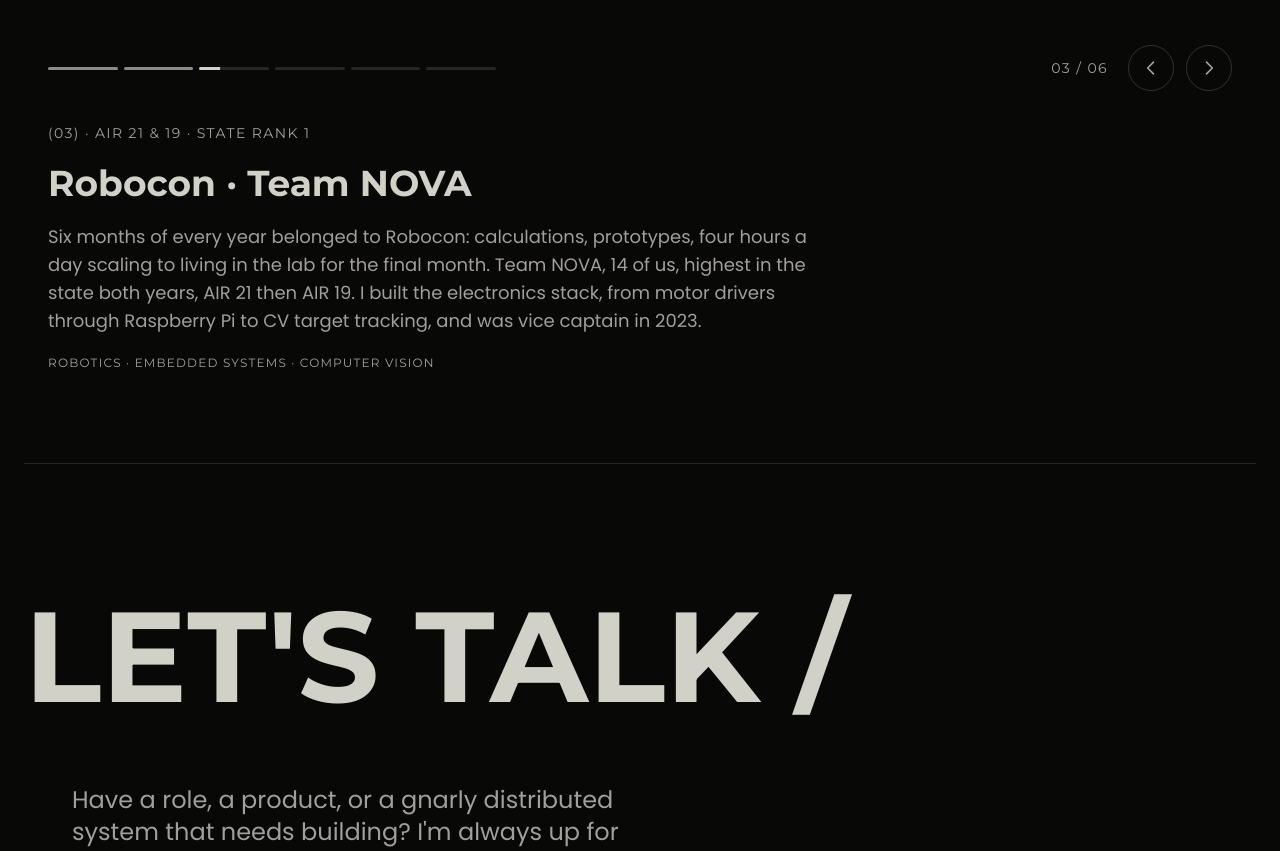
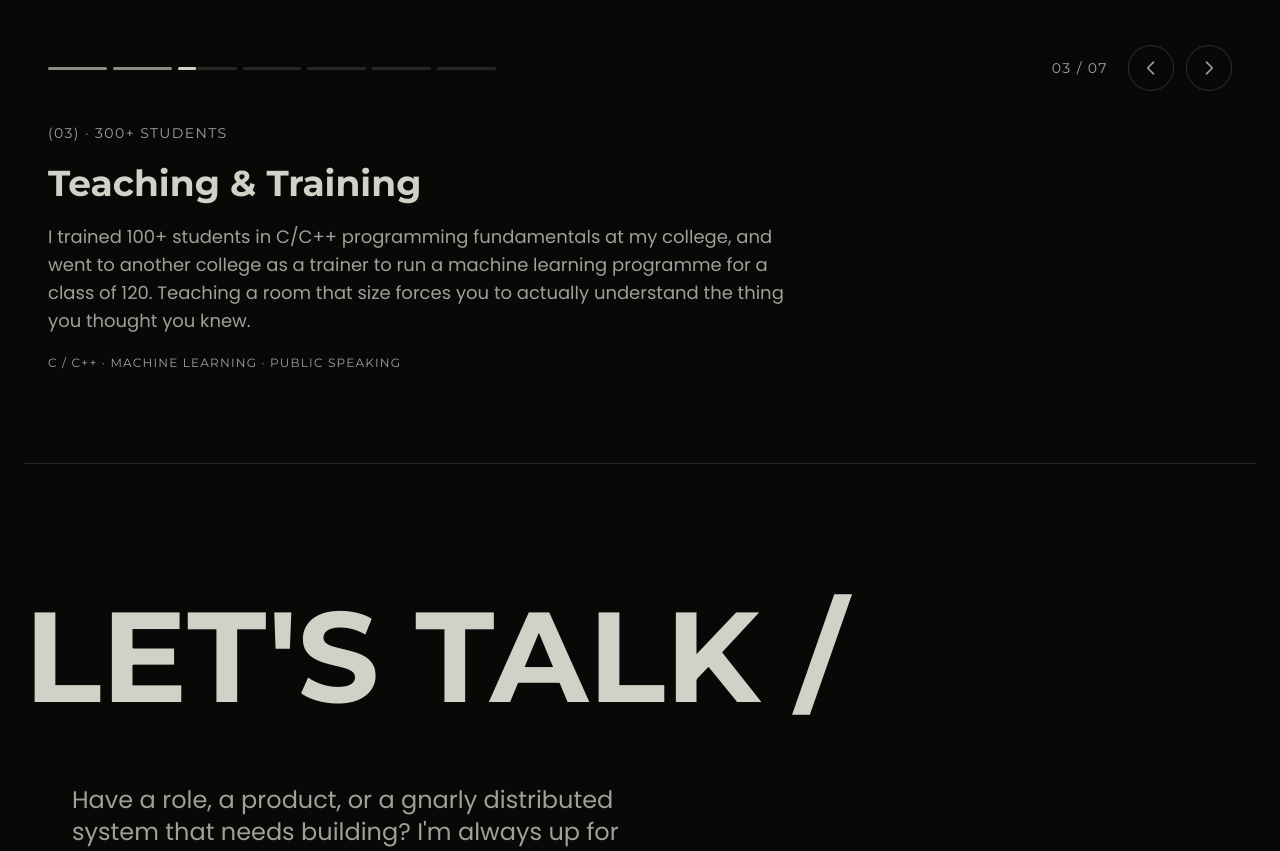
Before and after one commit to Goutham0110/portfolio, a Next.js app: page /portfolio/ in a window 1280 px wide. Shown: the part 6740-7591 px from the top of the page. Built offline with nearby package versions, Linux system fonts and the light colour scheme.

Commit message:
aluminee mentorship program added

```diff
--- a/src/app/sections/what-else.tsx
+++ b/src/app/sections/what-else.tsx
@@ -9,10 +9,10 @@
 const entries = [
     {
         number: "(01)",
-        title: "Teaching & Training",
-        context: "300+ students",
-        description: "I trained 100+ students in C/C++ programming fundamentals at my college, and went to another college as a trainer to run a machine learning programme for a class of 120. Teaching a room that size forces you to actually understand the thing you thought you knew.",
-        tags: ["C / C++", "Machine Learning", "Public Speaking"],
+        title: "Robocon · Team NOVA",
+        context: "AIR 21 & 19 · State rank 1",
+        description: "Six months of every year belonged to Robocon: calculations, prototypes, four hours a day scaling to living in the lab for the final month. Team NOVA, 14 of us, highest in the state both years, AIR 21 then AIR 19. I built the electronics stack, from motor drivers through Raspberry Pi to CV target tracking, and was vice captain in 2023.",
+        tags: ["Robotics", "Embedded Systems", "Computer Vision"],
     },
     {
         number: "(02)",
@@ -23,27 +23,34 @@
     },
     {
         number: "(03)",
-        title: "Robocon · Team NOVA",
-        context: "AIR 21 & 19 · State rank 1",
-        description: "Six months of every year belonged to Robocon: calculations, prototypes, four hours a day scaling to living in the lab for the final month. Team NOVA, 14 of us, highest in the state both years, AIR 21 then AIR 19. I built the electronics stack, from motor drivers through Raspberry Pi to CV target tracking, and was vice captain in 2023.",
-        tags: ["Robotics", "Embedded Systems", "Computer Vision"],
+        title: "Teaching & Training",
+        context: "300+ students",
+        description: "I trained 100+ students in C/C++ programming fundamentals at my college, and went to another college as a trainer to run a machine learning programme for a class of 120. Teaching a room that size forces you to actually understand the thing you thought you knew.",
+        tags: ["C / C++", "Machine Learning", "Public Speaking"],
     },
     {
         number: "(04)",
+        title: "v-Prayukthi",
+        context: "Organizing committee · Student jury",
+        description: "Member of the organizing committee for v-Prayukthi, our inter-college event: symposiums, project presentations, 24-hour AI/ML hackathons, line-follower bots, war bots. I also sat on the student jury panel for the AI/ML hackathon in 2023.",
+        tags: ["Event Organizing", "Hackathons", "Judging"],
+    },
+    {
+        number: "(05)",
         title: "Robocon · Mentor",
         context: "2024 & 2025 seasons",
         description: "Robocon doesn't let go of you. I mentored the next two NOVA teams through its hardest lesson: prototypes die late, because no calculation warns you about skid and slip on the real floor. So they learned proofs of concept, documentation and failure modes early. The PS4 drive code from my years still runs on their robots, untouched.",
         tags: ["Mentoring", "Robotics", "Systems Design"],
     },
     {
-        number: "(05)",
-        title: "v-Prayukthi",
-        context: "Organizing committee · Student jury",
-        description: "Member of the organizing committee for v-Prayukthi, our inter-college event: symposiums, project presentations, 24-hour AI/ML hackathons, line-follower bots, war bots. I also sat on the student jury panel for the AI/ML hackathon in 2023.",
-        tags: ["Event Organizing", "Hackathons", "Judging"],
+        number: "(06)",
+        title: "Industry Mentor · BIT",
+        context: "Alumni Mentorship Programme · Capstone Projects",
+        description: "I guide interdisciplinary student teams through a real-world problem on how to manage time, who owns what when it slips, why the problem statement gets written down before anyone touches a keyboard. I give technical direction where I have it, and run periodic reviews where they defend what they built.",
+        tags: ["Mentoring", "Student Teams", "Systems Design"],
     },
     {
-        number: "(06)",
+        number: "(07)",
         title: "Google Developer Student Club",
         context: "Core member · BIT",
         description: "Core member of GDSC BIT, helping run the sessions and events that got other students building things instead of just reading about them.",
```
